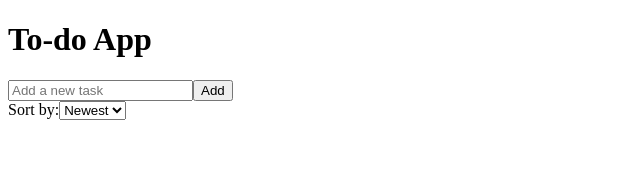
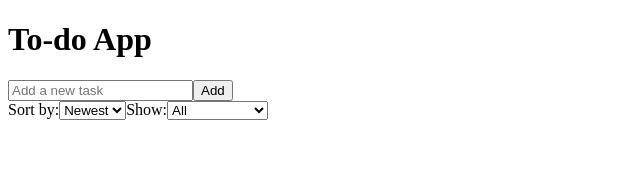
Before and after one commit to AlexDegerman/to-do-app, a React app: page / in a window 1280 px wide. Shown: the top 191 px of the page, without its empty margins (0-640 px from the left). Built offline with nearby package versions, Linux system fonts and the light colour scheme; the HTML template or start-up script is replaced by a standard one.

Commit message:
Filter tasks by completed, uncompleted or show all

```diff
--- a/src/App.jsx
+++ b/src/App.jsx
@@ -13,6 +13,7 @@ const App = () => {
 
   const [tasks, setTasks] = useState(loadTasks)
   const [sortOrder, setSortOrder] = useState("newest")
+  const [filterStatus, setFilterStatus] = useState("all")
 
   useEffect(() => {
     localStorage.setItem("tasks", JSON.stringify(tasks))
@@ -42,6 +43,12 @@ const App = () => {
     return 0
   })
 
+  const filteredTasks = sortedTasks.filter((task) => {
+    if (filterStatus === "completed") return task.completed
+    if (filterStatus === "uncompleted") return !task.completed
+    return true
+  })
+
   const handleSortChange = (e) => {
     setSortOrder(e.target.value)
   }
@@ -50,8 +57,8 @@ const App = () => {
     <div>
     <h1>To-do App</h1>
     <ToDoForm addTask={addTask}/>
-    <SortDropDown sortOrder={sortOrder} sortChange={handleSortChange}/>
-    <ToDoList tasks={sortedTasks} toggleComplete={toggleComplete} deleteTask={deleteTask}/>
+    <SortDropDown sortOrder={sortOrder} sortChange={handleSortChange} filterStatus={filterStatus} filterChange={(e) => setFilterStatus(e.target.value)}/>
+    <ToDoList tasks={filteredTasks} toggleComplete={toggleComplete} deleteTask={deleteTask}/>
     </div>
   )
 }
--- a/src/components/SortDropDown.jsx
+++ b/src/components/SortDropDown.jsx
@@ -1,8 +1,9 @@
 
-const SortDropDown = ({ sortOrder, sortChange}) => {
+const SortDropDown = ({ sortOrder, sortChange, filterStatus, filterChange }) => {
 
   return (
     <div>
+      {/* Sorting Dropdown */}
       <label htmlFor="sortOrder">Sort by:</label>
       <select
         id="sortOrder"
@@ -12,6 +13,18 @@ const SortDropDown = ({ sortOrder, sortChange}) => {
         <option value="newest">Newest</option>
         <option value="oldest">Oldest</option>
       </select>
+
+      {/* Filtering Dropdown */}
+      <label htmlFor="filterStatus">Show:</label>
+      <select
+        id="filterStatus"
+        value={filterStatus}
+        onChange={filterChange}
+      >
+        <option value="all">All</option>
+        <option value="completed">Completed</option>
+        <option value="uncompleted">Uncompleted</option>
+      </select>
     </div>
   )
 }
```
